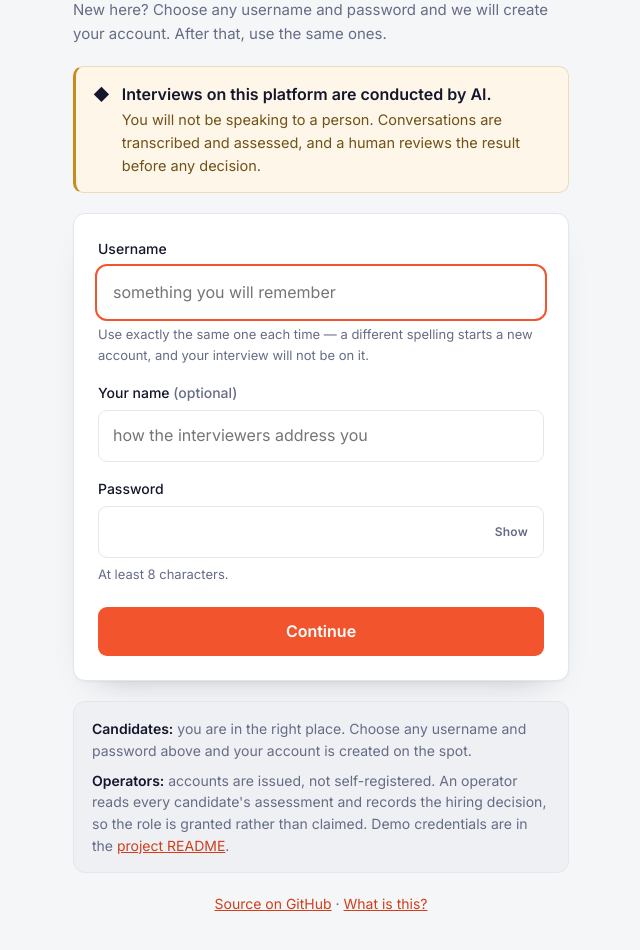
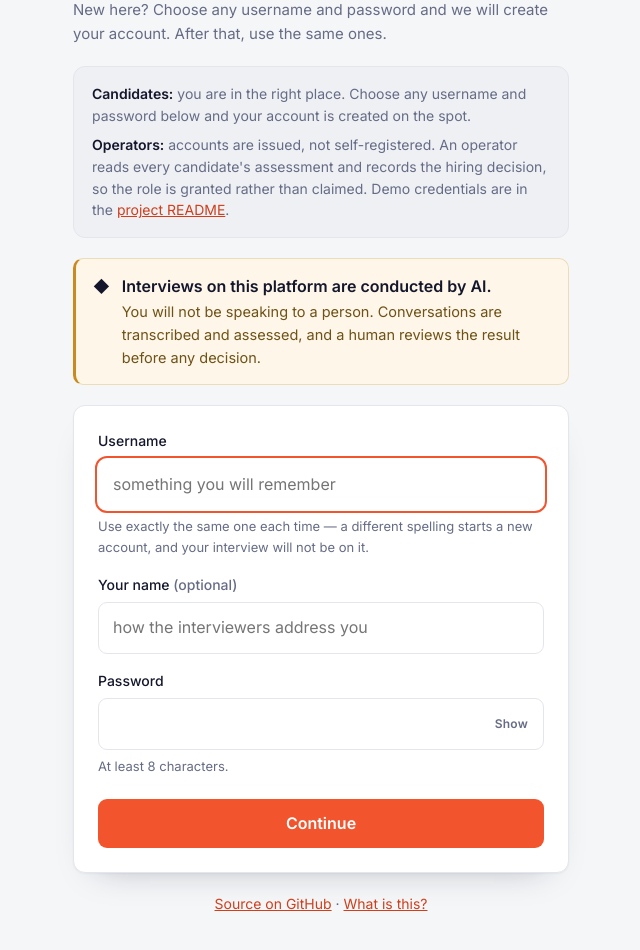
Before and after one commit to SakshiSalot/EcoSphere-Coordinated_AI_Interview_Panel, a React (Vite) app in the folder frontend/: page /signin in a window 1280 px wide. Shown: the part 160-1110 px from the top of the page, without its empty margins (319-959 px from the left). Built offline with nearby package versions, Linux system fonts and the light colour scheme.

Commit message:
Update SignIn.jsx

```diff
--- a/frontend/src/pages/SignIn.jsx
+++ b/frontend/src/pages/SignIn.jsx
@@ -49,6 +49,31 @@ export default function SignIn() {
               account. After that, use the same ones.
             </p>
           </div>
+        </div>
+
+        {/* Who this form is for, and who it is not for.
+          *
+          * ABOVE the form, not below it. A reviewer who scrolls straight to the
+          * fields, types a username and lands on an empty candidate dashboard
+          * concludes the product is broken — so the one sentence that prevents
+          * that has to be read before the form, not after it. */}
+        <div className="card roles-note">
+          <p className="small">
+            <b>Candidates:</b> you are in the right place. Choose any username
+            and password below and your account is created on the spot.
+          </p>
+          <p className="small" style={{ marginTop: 8 }}>
+            <b>Operators:</b> accounts are issued, not self-registered. An
+            operator reads every candidate's assessment and records the hiring
+            decision, so the role is granted rather than claimed. Demo
+            credentials are in the{" "}
+            <a
+              href="https://github.com/SakshiSalot/EcoSphere-Coordinated_AI_Interview_Panel#try-the-live-demo"
+              target="_blank" rel="noreferrer"
+            >
+              project README
+            </a>.
+          </p>
         </div>
 
         <div className="disclosure">
@@ -120,32 +145,6 @@ export default function SignIn() {
           </div>
         </form>
 
-        {/* Who this form is for, and who it is not for.
-          *
-          * Candidates create an account here; operators cannot, and saying so
-          * plainly is better than letting a reviewer type a username, land on
-          * an empty candidate dashboard, and conclude the product is broken.
-          * The reason is a real access-control decision, so it is worth one
-          * sentence rather than a silent refusal. */}
-        <div className="card roles-note">
-          <p className="small">
-            <b>Candidates:</b> you are in the right place. Choose any username
-            and password above and your account is created on the spot.
-          </p>
-          <p className="small" style={{ marginTop: 8 }}>
-            <b>Operators:</b> accounts are issued, not self-registered. An
-            operator reads every candidate's assessment and records the hiring
-            decision, so the role is granted rather than claimed. Demo
-            credentials are in the{" "}
-            <a
-              href="https://github.com/SakshiSalot/EcoSphere-Coordinated_AI_Interview_Panel#try-the-live-demo"
-              target="_blank" rel="noreferrer"
-            >
-              project README
-            </a>.
-          </p>
-        </div>
-
         <p className="center small muted">
           <a
             href="https://github.com/SakshiSalot/EcoSphere-Coordinated_AI_Interview_Panel"
```
